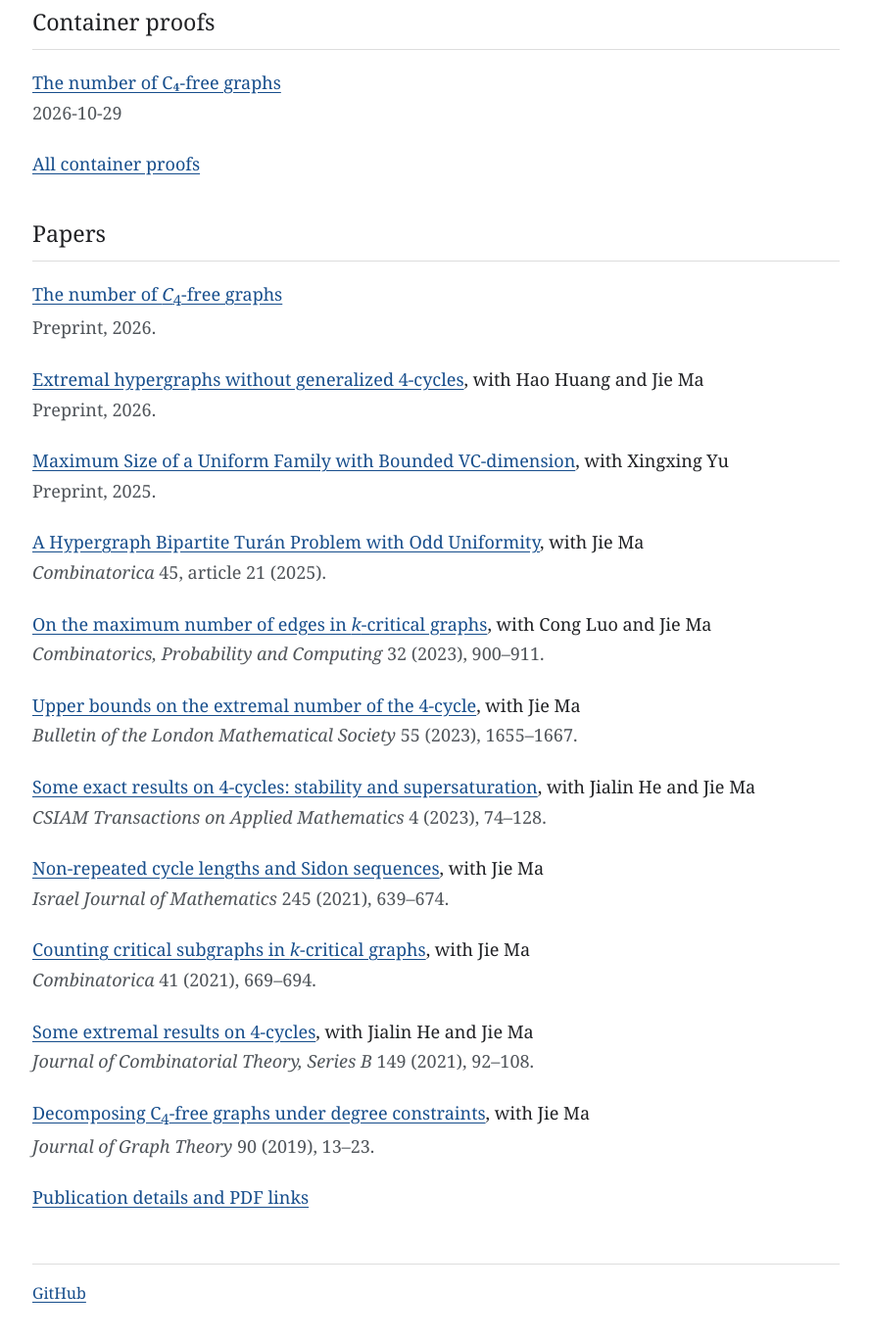
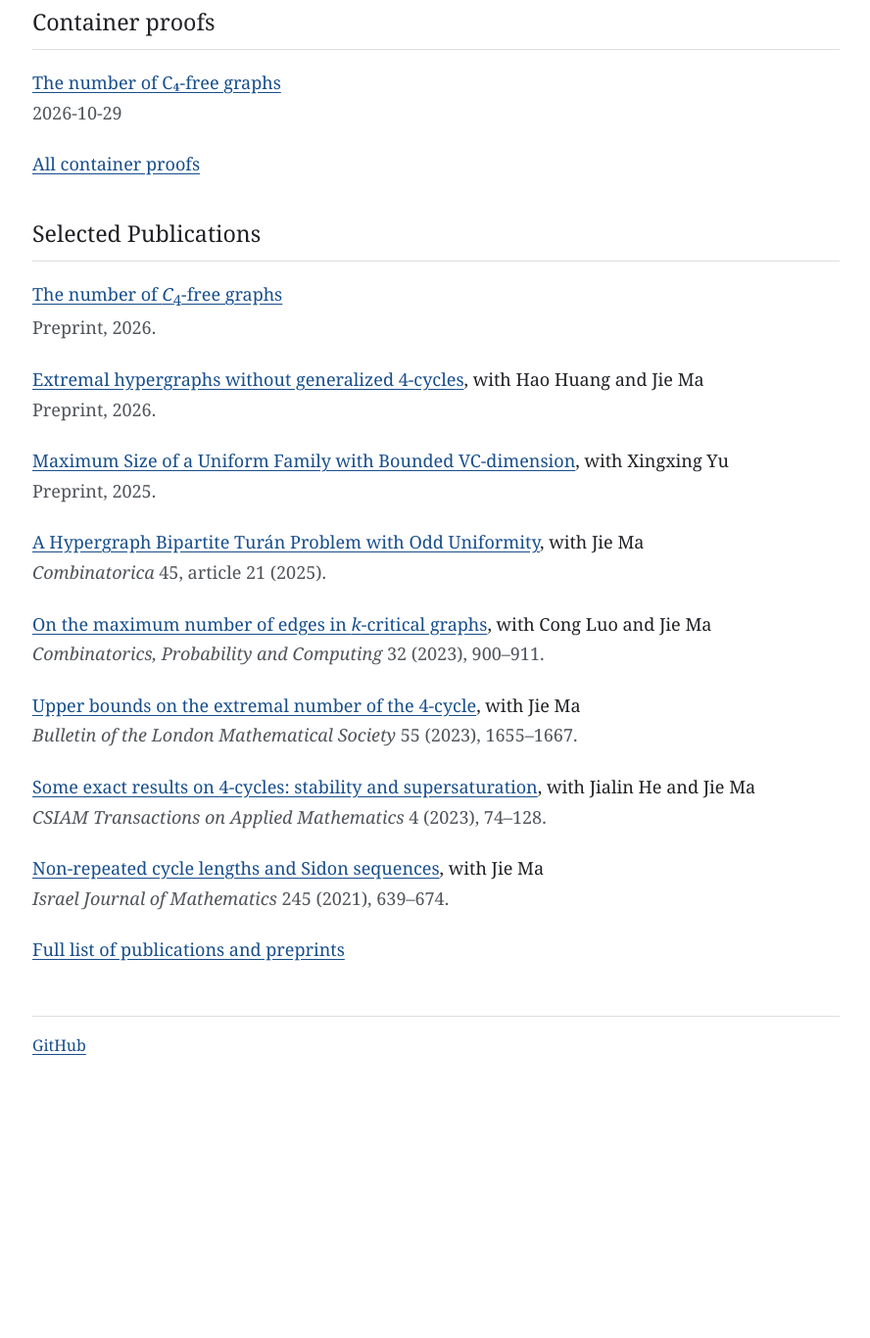
Before and after one commit to tianchi-yang/tianchi-yang.github.io, a plain HTML site: page index.html in a window 1280 px wide. Shown: the part 466-1832 px from the top of the page at 98% size, without its empty margins (195-1083 px from the left). After the commit the page ends 1595 px from the top, so only its background shows below. Drawn offline with Linux system fonts and the light colour scheme.

Commit message:
Feature selected publications on the homepage

```diff
--- a/index.html
+++ b/index.html
@@ -59,7 +59,7 @@
       <p><a href="containers.html">All container proofs</a></p>
     </section>
     <section id="recent-papers">
-      <h2>Papers</h2>
+      <h2>Selected Publications</h2>
       <ul class="papers">
         <li><a href="https://arxiv.org/abs/2610.39595">The number of <i>C</i><sub>4</sub>-free graphs</a>
           <span class="paper-details">Preprint, 2026.</span>
@@ -85,17 +85,8 @@
         <li><a href="https://arxiv.org/abs/2007.12513">Non-repeated cycle lengths and Sidon sequences</a>, with Jie Ma
           <span class="paper-details"><cite>Israel Journal of Mathematics</cite> 245 (2021), 639–674.</span>
         </li>
-        <li><a href="https://arxiv.org/abs/1906.09598">Counting critical subgraphs in <i>k</i>-critical graphs</a>, with Jie Ma
-          <span class="paper-details"><cite>Combinatorica</cite> 41 (2021), 669–694.</span>
-        </li>
-        <li><a href="https://doi.org/10.1016/j.jctb.2021.01.007">Some extremal results on 4-cycles</a>, with Jialin He and Jie Ma
-          <span class="paper-details"><cite>Journal of Combinatorial Theory, Series B</cite> 149 (2021), 92–108.</span>
-        </li>
-        <li><a href="https://arxiv.org/abs/1706.07292">Decomposing C<sub>4</sub>-free graphs under degree constraints</a>, with Jie Ma
-          <span class="paper-details"><cite>Journal of Graph Theory</cite> 90 (2019), 13–23.</span>
-        </li>
       </ul>
-      <p><a href="publications.html">Publication details and PDF links</a></p>
+      <p><a href="publications.html">Full list of publications and preprints</a></p>
     </section>
   </main>
   <footer><a href="https://github.com/tianchi-yang">GitHub</a></footer>
```
